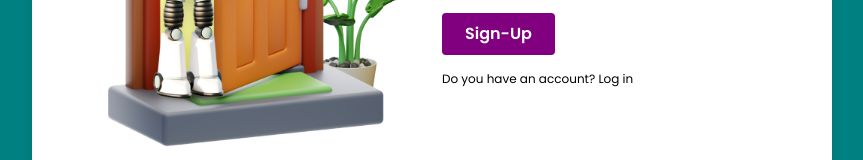
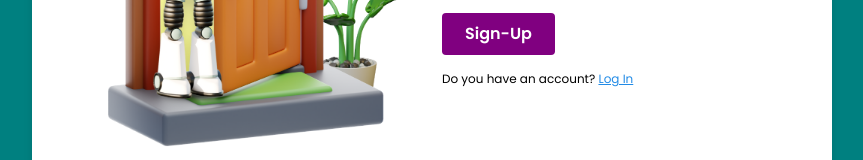
Before and after one commit to hapithreefrends/scaffl-ed, a Next.js app in the folder front-end/: page /signup in a window 1280 px wide. Shown: the part 457-617 px from the top of the page, without its empty margins (208-1071 px from the left). Built offline with nearby package versions, Linux system fonts and the light colour scheme; a small style sheet from the web is missing.

Commit message:
fix: login and signup buttons for login and signup pages.

```diff
--- a/front-end/src/app/(features)/(authentication)/signup/_components/Signup.tsx
+++ b/front-end/src/app/(features)/(authentication)/signup/_components/Signup.tsx
@@ -1,13 +1,24 @@
+import { useRouter } from 'next/navigation';
 import SignupForm from './SignupForm';
 import { Text, Button, Checkbox, Group, TextInput, Paper, Box, Flex } from '@mantine/core';
 
 export default function Signup() {
+  const router = useRouter();
   return <>
       <Flex direction="column" gap="md" w= '100%'>
         <Text size="xl" style={{ fontWeight: 'bold',
 }}>Sign-Up</Text>
         <SignupForm/>
-        <Text size="xs" >Do you have an account? Log in</Text>
+        <Text size="xs" >Do you have an account?{' '}
+          <Text
+            component="span"
+            color="blue"
+            style={{ textDecoration: 'underline', cursor: 'pointer' }}
+            onClick={() => router.push('./login')}
+          >
+            Log In
+          </Text>
+        </Text>
       </Flex>
   </>;
 }
--- a/front-end/src/app/(features)/(authentication)/signup/page.tsx
+++ b/front-end/src/app/(features)/(authentication)/signup/page.tsx
@@ -2,6 +2,9 @@
 
 import { useMediaQuery } from '@mantine/hooks';
 import { Flex } from '@mantine/core';
+
+import { Notifications } from '@mantine/notifications';
+
 import signupImage from './_assets/loginImage.png';
 import Signup from './_components/Signup';
 import logo from './_assets/logo.png';
@@ -20,6 +23,7 @@ export default function Page() {
         padding: '20px',
       }}
     >
+      <Notifications />
       <Flex
         align="center"
         justify="center"
```
Also changed, not shown: front-end/src/app/(features)/(authentication)/login/_components/Login.tsx (+10 -6 lines).
